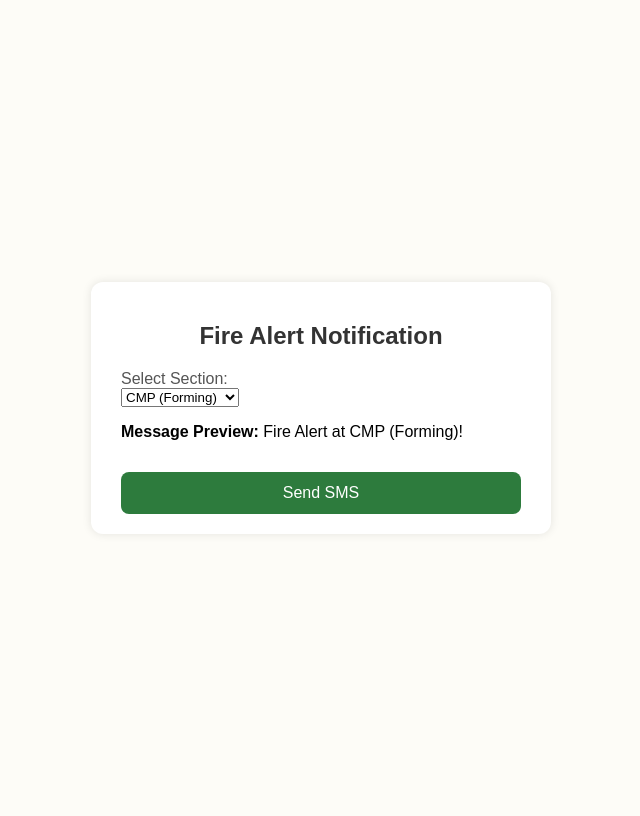
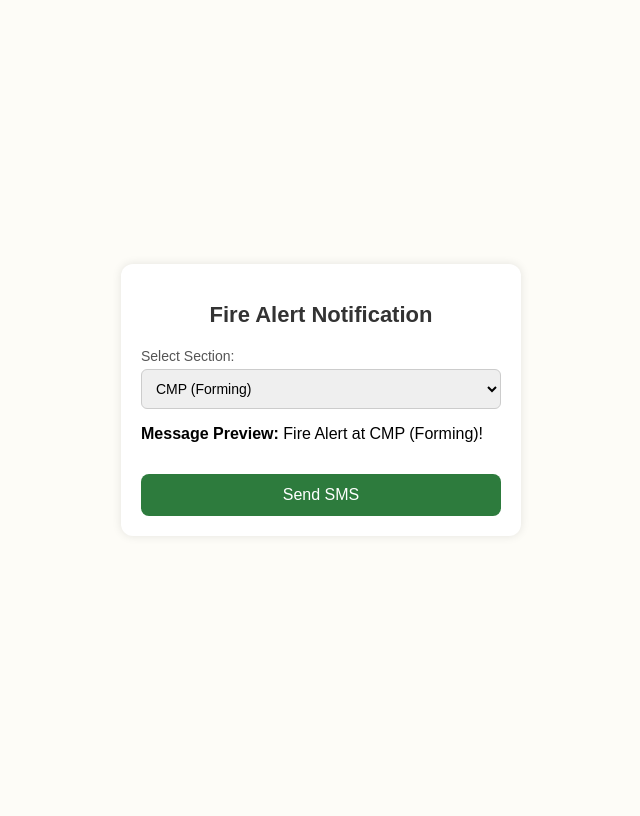
Before and after one commit to JMICylinders/sms_server, a Flask app: page / in a window 1280 px wide. Shown: the whole page, without its empty margins (319-959 px from the left). After the commit the page ends 516 px from the top, so only its background shows below. Run offline with Flask 3, Linux system fonts and the light colour scheme.

Commit message:
Update style.css

```diff
--- a/static/style.css
+++ b/static/style.css
@@ -4,36 +4,46 @@
     display: flex;
     justify-content: center;
     align-items: center;
-    height: 100vh;
+    min-height: 100vh;
+    margin: 0;
+    padding: 20px;
+    box-sizing: border-box;
 }
 
 .container {
     background-color: #fff;
-    padding: 20px 30px;
+    padding: 20px;
     border-radius: 12px;
     box-shadow: 0 0 10px rgba(0, 0, 0, 0.1);
-    width: 400px;
+    width: 100%;
+    max-width: 400px;
+    box-sizing: border-box;
 }
 
 h2 {
     text-align: center;
     margin-bottom: 20px;
     color: #333;
+    font-size: 22px;
 }
 
 form label {
     display: block;
     margin-top: 10px;
     color: #555;
+    font-size: 14px;
 }
 
 input[type="text"],
-textarea {
+textarea,
+select {
     width: 100%;
     padding: 10px;
     margin-top: 5px;
     border-radius: 6px;
     border: 1px solid #ccc;
+    font-size: 14px;
+    box-sizing: border-box;
 }
 
 button {
@@ -57,4 +67,5 @@
     background: #eef5eb;
     padding: 10px;
     border-left: 4px solid #2d7b3d;
+    font-size: 14px;
 }
```
